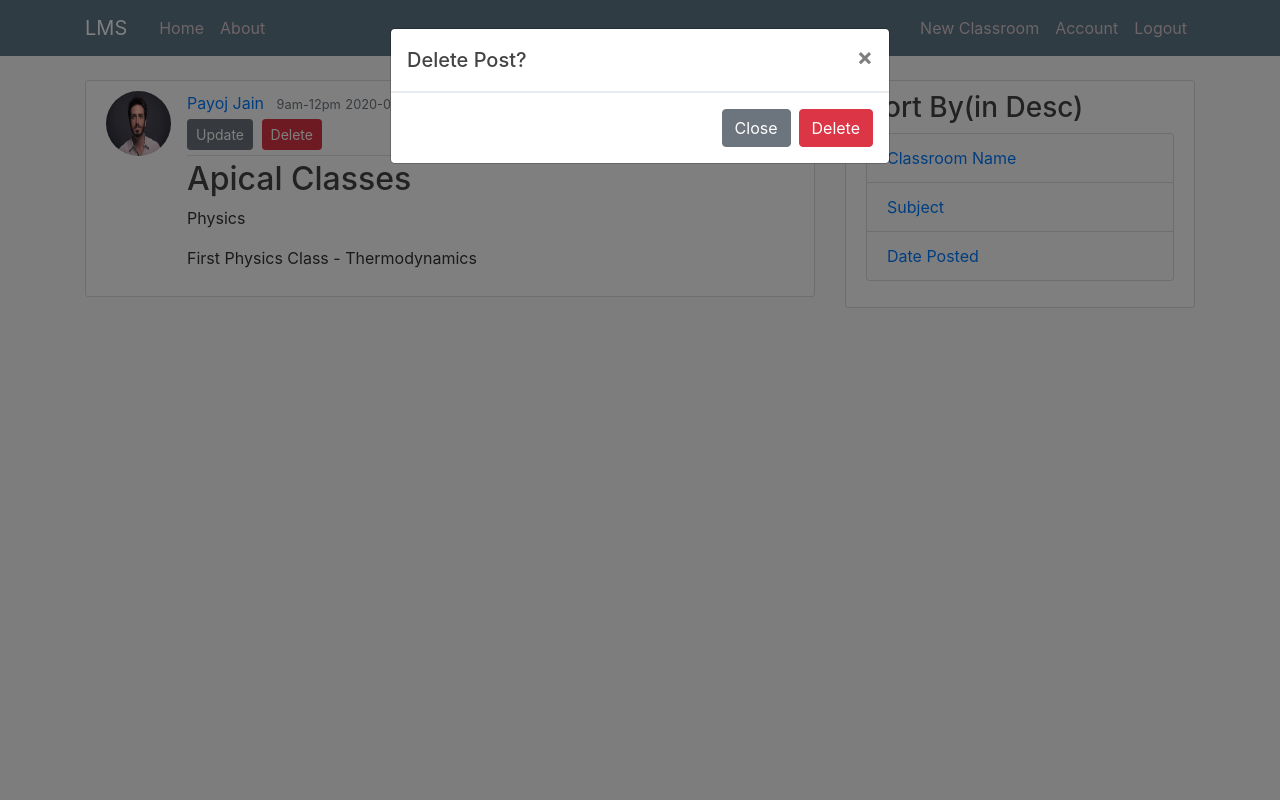
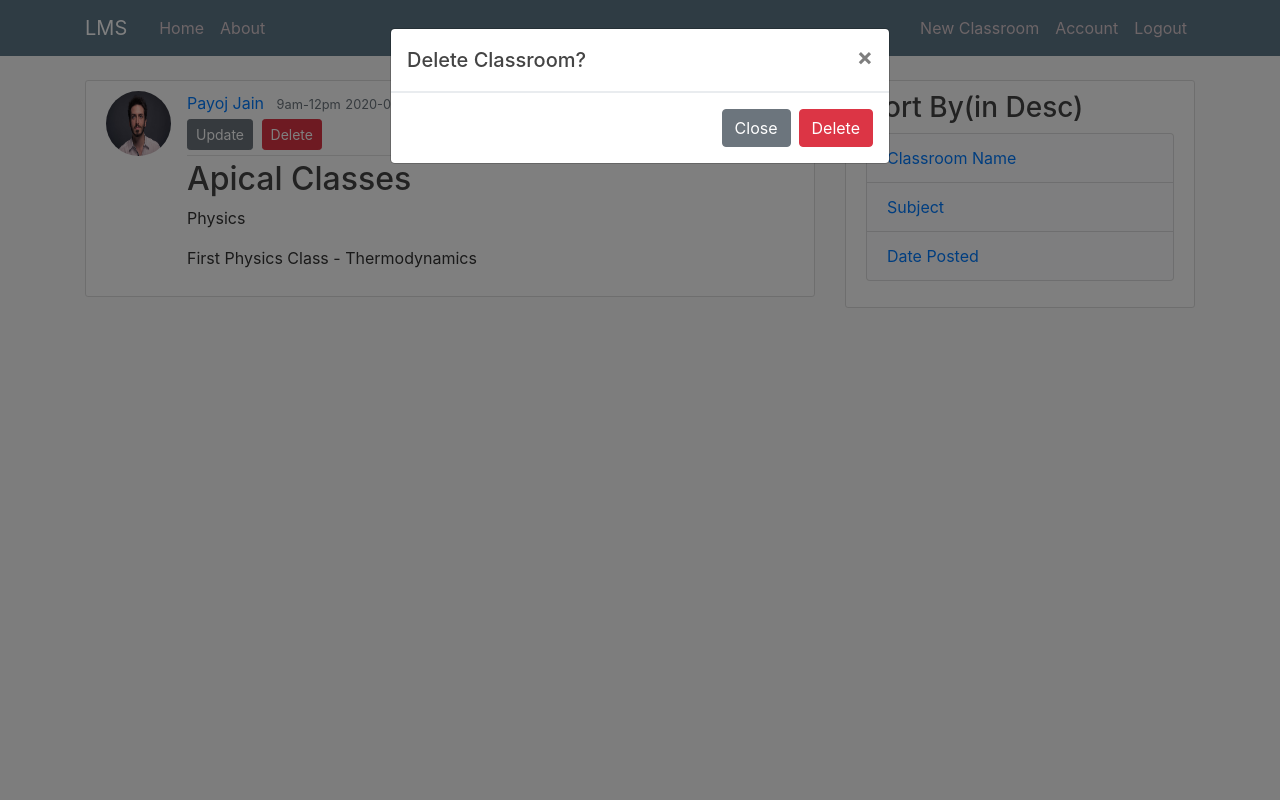
Before and after one commit to kanishkbharti/Lms_flask_python, a Flask app: page /post/1 in a window 1280 px wide, after a click on "Delete". Run offline with Flask 2, Linux system fonts and the light colour scheme; a user stored in the database is signed in; data comes from the database, SQL or seed files in the repository; some libraries are stand-ins or nearby versions.

Commit message:
Fourth Commit

```diff
--- a/flasklms/routes.py
+++ b/flasklms/routes.py
@@ -15,12 +15,9 @@ from flask_mail import Message
 def home():
     if current_user.is_authenticated:
         if current_user.isTeacher:
-            classroom=ClassRoom.query.filter_by(user_id=current_user.id).first()
-            if classroom:
-                username=classroom.teacher.username
-            else:
-                username=current_user.username
-            return redirect(url_for('user_posts', username=username))
+            page = request.args.get('page', 1, type=int)
+            classrooms=ClassRoom.query.filter_by(user_id=current_user.id).order_by(ClassRoom.date_posted.desc()).paginate(page=page, per_page=5)
+            return render_template('home.html', classrooms=classrooms)
         else:
             page = request.args.get('page', 1, type=int)
             classrooms = ClassRoom.query.order_by(ClassRoom.date_posted.desc()).paginate(page=page, per_page=5)
@@ -34,12 +31,9 @@ def home():
 def classroomName():
     if current_user.is_authenticated:
         if current_user.isTeacher:
-            classroom=ClassRoom.query.filter_by(user_id=current_user.id).first()
-            if classroom:
-                username=classroom.teacher.username
-            else:
-                username=current_user.username
-            return redirect(url_for('user_posts', username=username))
+            page = request.args.get('page', 1, type=int)
+            classrooms=ClassRoom.query.filter_by(user_id=current_user.id).order_by(ClassRoom.classroomName.desc()).paginate(page=page, per_page=5)
+            return render_template('home.html', classrooms=classrooms)
         else:
             page = request.args.get('page', 1, type=int)
             classrooms = ClassRoom.query.order_by(ClassRoom.classroomName.desc()).paginate(page=page, per_page=5)
@@ -53,12 +47,9 @@ def classroomName():
 def subject():
     if current_user.is_authenticated:
         if current_user.isTeacher:
-            classroom=ClassRoom.query.filter_by(user_id=current_user.id).first()
-            if classroom:
-                username=classroom.teacher.username
-            else:
-                username=current_user.username
-            return redirect(url_for('user_posts', username=username))
+            page = request.args.get('page', 1, type=int)
+            classrooms=ClassRoom.query.filter_by(user_id=current_user.id).order_by(ClassRoom.subject.desc()).paginate(page=page, per_page=5)
+            return render_template('home.html', classrooms=classrooms)
         else:
             page = request.args.get('page', 1, type=int)
             classrooms = ClassRoom.query.order_by(ClassRoom.subject.desc()).paginate(page=page, per_page=5)
@@ -155,10 +146,10 @@ def new_post():
         classroom = ClassRoom(classroomName=form.classroomName.data, subject=form.subject.data , time=form.time.data ,daysOfClasses=form.daysOfClasses.data ,  content=form.content.data, teacher=current_user)
         db.session.add(classroom)
         db.session.commit()
-        flash('Your post has been created!', 'success')
+        flash('Your Classroom has been created!', 'success')
         return redirect(url_for('home'))
-    return render_template('create_post.html', title='New Post',
-                           form=form, legend='New Post')
+    return render_template('create_post.html', title='New Classroom',
+                           form=form, legend='New Classroom')
 
 
 @app.route("/post/<int:post_id>")
@@ -189,8 +180,8 @@ def update_post(post_id):
         form.subject.data=classroom.subject
         form.time.data=classroom.time
         form.daysOfClasses.data=classroom.daysOfClasses
-    return render_template('create_post.html', title='Update Post',
-                           form=form, legend='Update Post')
+    return render_template('create_post.html', title='Update Classroom',
+                           form=form, legend='Update Classroom')
 
 
 @app.route("/post/<int:post_id>/delete", methods=['POST'])
@@ -201,7 +192,7 @@ def delete_post(post_id):
         abort(403)
     db.session.delete(classroom)
     db.session.commit()
-    flash('Your post has been deleted!', 'success')
+    flash('Your classroom has been deleted!', 'success')
     return redirect(url_for('home'))
 
 
--- a/flasklms/templates/post.html
+++ b/flasklms/templates/post.html
@@ -24,7 +24,7 @@
     <div class="modal-dialog" role="document">
       <div class="modal-content">
         <div class="modal-header">
-          <h5 class="modal-title" id="deleteModalLabel">Delete Post?</h5>
+          <h5 class="modal-title" id="deleteModalLabel">Delete Classroom?</h5>
           <button type="button" class="close" data-dismiss="modal" aria-label="Close">
             <span aria-hidden="true">&times;</span>
           </button>
```
